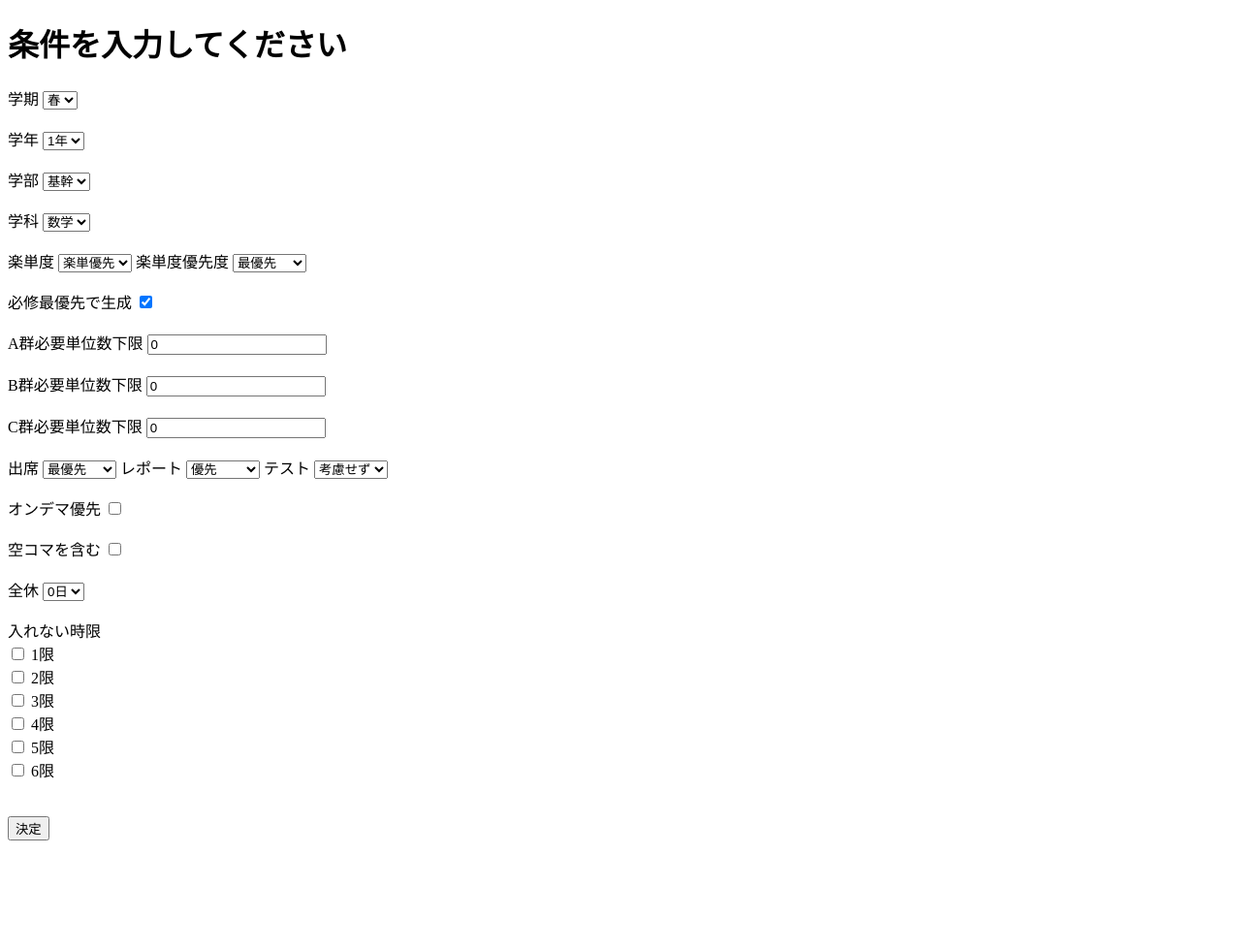
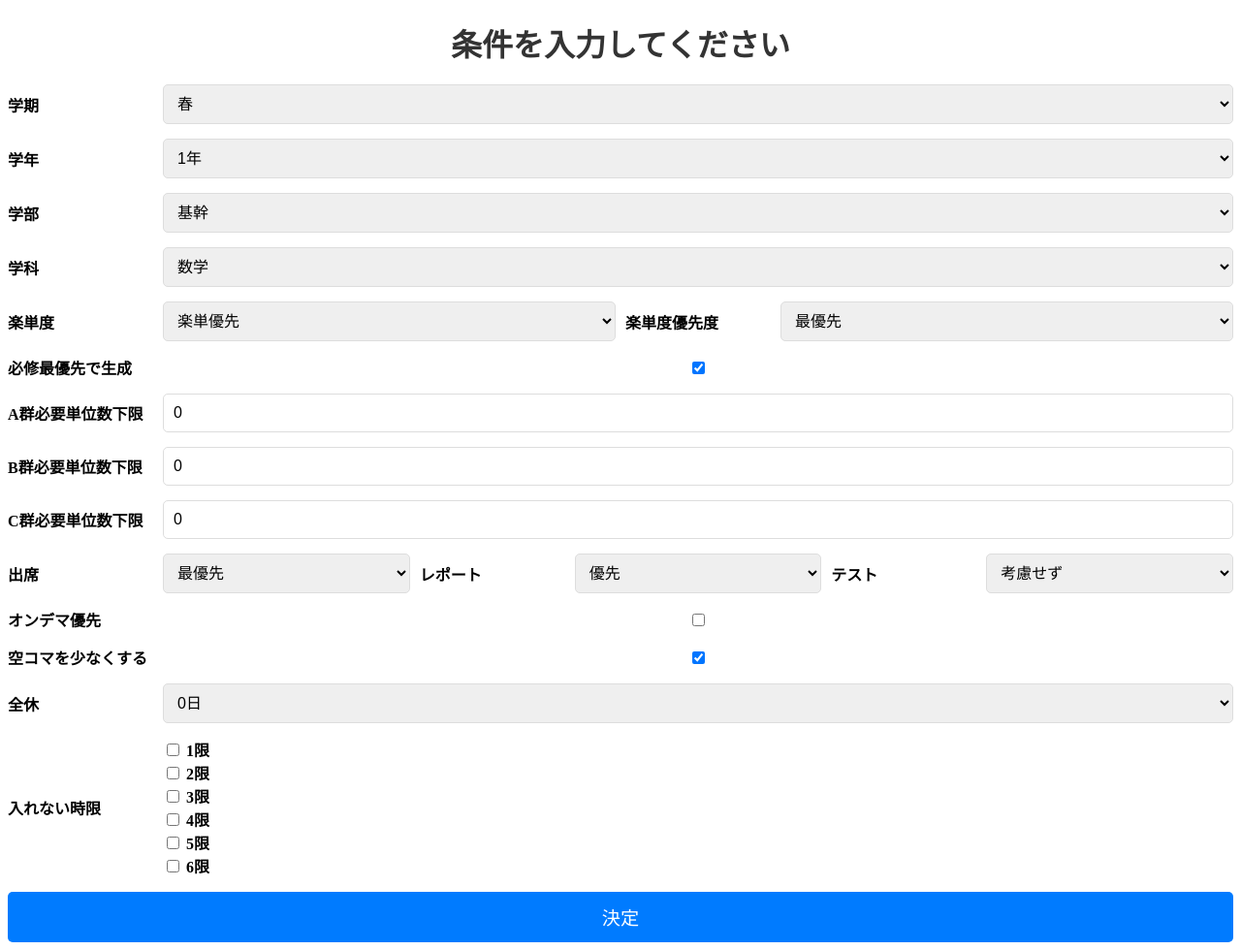
Before and after one commit to ChibaMizuki/hackathon_test, a Django app: page /input/ in a window 1280 px wide. Shown: the whole page at 97% size. Before the commit the page ends 867 px from the top, so only its background shows below. Run offline with Django 5.2, Linux system fonts and the light colour scheme.

Commit message:
フォーム、時間割の見た目編集

```diff
--- a/scheduler/make_timetable/main.py
+++ b/scheduler/make_timetable/main.py
@@ -9,7 +9,7 @@ def make_timetable(conditions):
     df_timetable = pd.DataFrame()
     df_cand_subject.set_index("科目キー", inplace=True)
     df_cand_subject["時限"] = df_cand_subject["時限"].apply(ast.literal_eval)
-    df_cand_subject["score"] = 10
+    #df_cand_subject["score"] = 10
     #df_cand_subject, list_error = score(df_cand_subject, conditions)
     #if not list_error[0]:
     #    return df_timetable, list_error
--- a/scheduler/models.py
+++ b/scheduler/models.py
@@ -85,8 +85,8 @@ class ScheduleCriteria(models.Model):
     # 全休のフィールド
     full_day_off = models.IntegerField(choices=[(i, f'{i}日') for i in range(0, 6)], default=0)
 
-    # 空コマの有無
-    has_empty_slots = models.BooleanField(default=False)
+    # 空コマの量
+    has_empty_slots = models.BooleanField(default=True)
 
     # 入れない時限
     excluded_periods = models.JSONField(default=list, blank=True)  # 空リストをデフォルトに設定
--- a/scheduler/views.py
+++ b/scheduler/views.py
@@ -31,14 +31,8 @@ class GeneratingView(RedirectView):
         if not list_error[0]:
             error_message = list_error[1]
             return redirect(f"{reverse('result')}?error={error_message}")
-        # else:
-        #     request.session['timetable'] = timetable.to_dict(orient="records")
-        timetable = [
-            {'科目名': 'A', '曜日': '火', '時限': [1], 'URL': 'testa.com'},
-            {'科目名': 'B', '曜日': '水', '時限': [2, 3], 'URL': 'testb.com'},
-            {'科目名': 'concept building and discussion', '曜日': '金', '時限': [2, 3, 4, 5], 'URL': 'https://celese.jp/ja/courses/undergraduate/cbd1/'}
-        ]
-        request.session['timetable'] = timetable
+        else:
+            request.session['timetable'] = timetable.to_dict(orient="records")
         return super().get(request, *args, **kwargs)
 
 class ResultView(TemplateView):
--- a/static/css/styles.css
+++ b/static/css/styles.css
@@ -15,3 +15,69 @@ th, td {
     padding: 15px;
     min-width: 100px; /* 曜日や時限の幅を広げる */
 }
+
+.form-title {
+    text-align: center;
+    font-size: 2rem;
+    margin-bottom: 20px;
+    color: #333;
+}
+
+.form-group {
+    margin-bottom: 15px;
+    display: flex;
+    align-items: center; /* 垂直方向の中央揃え */
+    gap: 10px; /* 要素間の余白を追加 */
+}
+
+.form-group label {
+    flex-shrink: 0; /* ラベルのサイズを固定 */
+    width: 150px; /* ラベルの横幅を統一 */
+    font-weight: bold;
+}
+
+.form-group input,
+.form-group select {
+    flex-grow: 1; /* 入力フィールドをできるだけ広げる */
+    padding: 10px;
+    border: 1px solid #ddd;
+    border-radius: 5px;
+    font-size: 1rem;
+}
+
+.excluded-periods-container {
+    display: flex;
+    flex-wrap: wrap; /* 横幅に収まりきらない場合は折り返す */
+    align-items: center;
+    gap: 10px;
+}
+
+
+.form-group input:focus,
+.form-group select:focus {
+    border-color: #007bff;
+    outline: none;
+}
+
+.submit-button {
+    width: 100%;
+    padding: 12px;
+    background-color: #007bff;
+    color: white;
+    font-size: 1.2rem;
+    border: none;
+    border-radius: 5px;
+    cursor: pointer;
+}
+
+.submit-button:hover {
+    background-color: #0056b3;
+}
+
+.error-message {
+    background-color: #f8d7da;
+    color: #721c24;
+    padding: 10px;
+    margin-bottom: 15px;
+    border-radius: 5px;
+}
--- a/templates/scheduler/home.html
+++ b/templates/scheduler/home.html
@@ -1,6 +1,6 @@
 {% extends "base.html" %}
 
 {% block content %}
-<h1>Home</h1>
+<h1>時間割自動生成</h1>
 <a href="{% url 'input_form' %}">条件入力</a>
 {% endblock %}
--- a/templates/scheduler/input_form.html
+++ b/templates/scheduler/input_form.html
@@ -2,8 +2,7 @@
 {% load static %}
 
 {% block content %}
-
-<h1>条件を入力してください</h1>
+<h1 class="form-title">条件を入力してください</h1>
 
 {% if form.non_field_errors %}
     <div class="error-message">
@@ -13,71 +12,85 @@
     </div>
 {% endif %}
 
-<form method="post">
+<form method="post" class="styled-form">
     {% csrf_token %}
 
+    <div class="form-group">
         <label for="{{ form.semester.id_for_label }}">学期</label>
         {{ form.semester }}
-    <br><br>
+    </div>
 
+    <div class="form-group">
         <label for="{{ form.grade.id_for_label }}">学年</label>
         {{ form.grade }}
-    <br><br>
+    </div>
 
+    <div class="form-group">
         <label for="{{ form.faculty.id_for_label }}">学部</label>
         {{ form.faculty }}
-    <br><br>
+    </div>
 
+    <div class="form-group">
         <label for="{{ form.department.id_for_label }}">学科</label>
         {{ form.department }}
-    <br><br>
+    </div>
 
+    <div class="form-group">
         <label for="{{ form.easy_level.id_for_label }}">楽単度</label>
         {{ form.easy_level }}
         <label for="{{ form.easy_level_priority.id_for_label }}">楽単度優先度</label>
         {{ form.easy_level_priority }}
-    <br><br>
+    </div>
 
+    <div class="form-group">
         <label for="{{ form.required.id_for_label }}">必修最優先で生成</label>
         {{ form.required }}
-    <br><br>
+    </div>
 
+    <div class="form-group">
         <label for="{{ form.a_group_limit.id_for_label }}">A群必要単位数下限</label>
         {{ form.a_group_limit }}
-    <br><br>
+    </div>
 
+    <div class="form-group">
         <label for="{{ form.b_group_limit.id_for_label }}">B群必要単位数下限</label>
         {{ form.b_group_limit }}
-    <br><br>
+    </div>
 
+    <div class="form-group">
         <label for="{{ form.c_group_limit.id_for_label }}">C群必要単位数下限</label>
         {{ form.c_group_limit }}
-    <br><br>
+    </div>
 
+    <div class="form-group">
         <label for="{{ form.attendance_priority.id_for_label }}">出席</label>
         {{ form.attendance_priority }}
         <label for="{{ form.report_priority.id_for_label }}">レポート</label>
         {{ form.report_priority }}
         <label for="{{ form.test_priority.id_for_label }}">テスト</label>
         {{ form.test_priority }}
-    <br><br>
+    </div>
 
+    <div class="form-group">
         <label for="{{ form.is_ondemand_priority.id_for_label }}">オンデマ優先</label>
         {{ form.is_ondemand_priority }}
-    <br><br>
+    </div>
 
-    <label for="{{ form.has_empty_slots.id_for_label }}">空コマを含む</label>
+    <div class="form-group">
+        <label for="{{ form.has_empty_slots.id_for_label }}">空コマを少なくする</label>
         {{ form.has_empty_slots }}
-    <br><br>
+    </div>
 
+    <div class="form-group">
         <label for="{{ form.full_day_off.id_for_label }}">全休</label>
         {{ form.full_day_off }}
-    <br><br>
+    </div>
 
+    <div class="form-group">
         <label for="{{ form.excluded_periods.id_for_label }}">入れない時限</label>
         {{ form.excluded_periods }}
-    <br><br>
+    </div>
 
-    <button type="submit">決定</button>
+    <button type="submit" class="submit-button">決定</button>
 </form>
 {% endblock %}
```
Also changed, not shown: templates/scheduler/result.html (+21 -6 lines). Lines whose indentation alone changed are shown as unchanged.
